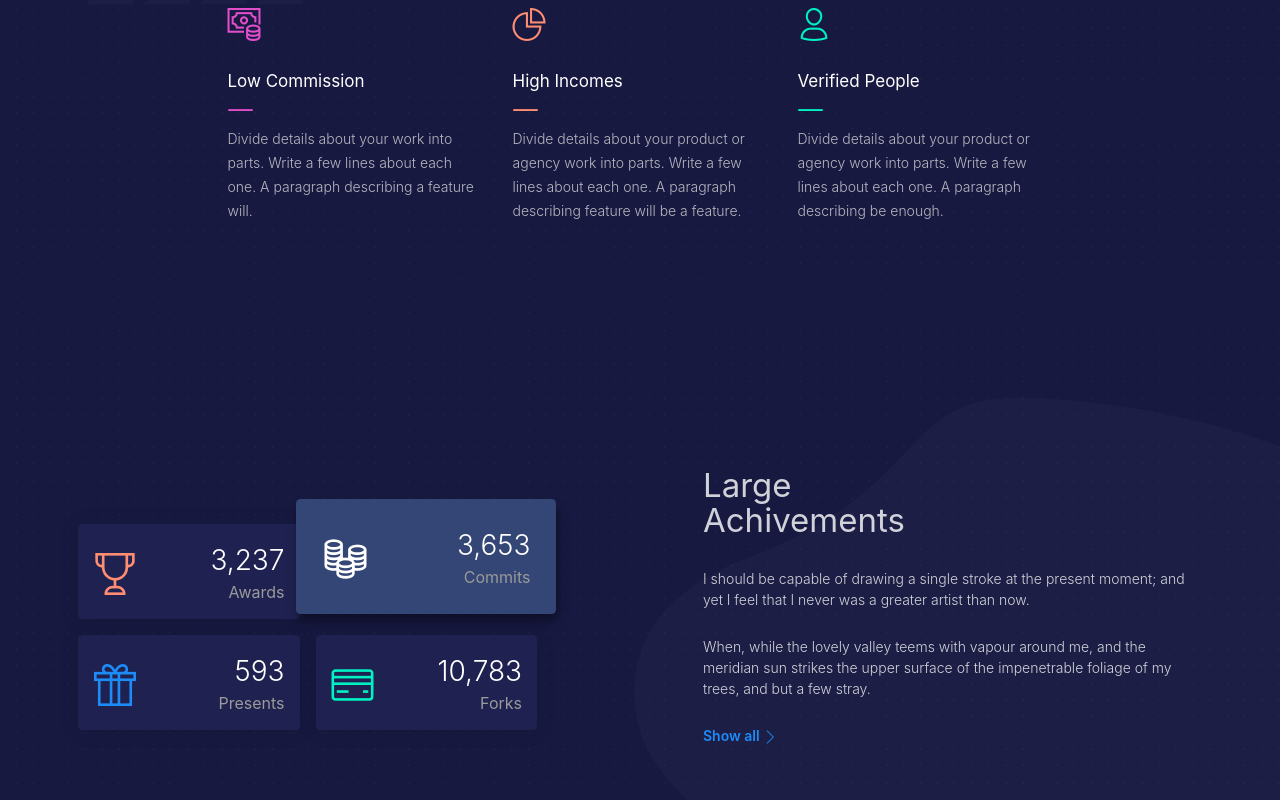
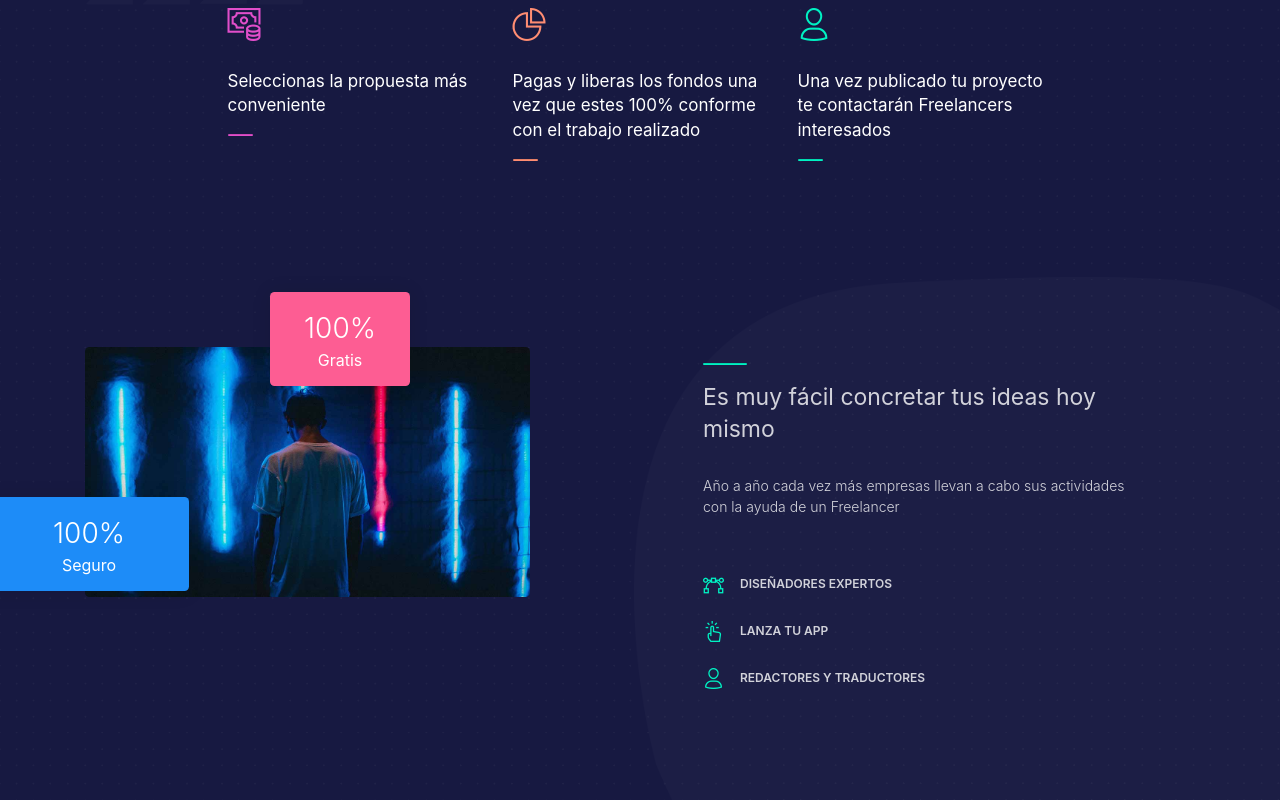
Before and after one commit to AlerzDev/freelance-mx-react-js, a React (Create React App) app: page / in a window 1280 px wide. Shown: the part 1080-1880 px from the top of the page. Built offline with nearby package versions, Linux system fonts and the light colour scheme.

Commit message:
final commit

```diff
--- a/src/App.js
+++ b/src/App.js
@@ -9,20 +9,24 @@ import DetaildProject from './components/projects/detail_project';
 class App extends Component {
   constructor(props) {
     super(props)
-    this.state = { login: true };
+    this.state = { login: false };
     this.handleLogout = this.handleLogout.bind(this);
     this.initSession = this.initSession.bind(this);
-    let value = localStorage.getItem("userSession");
+
+
+  }
+  componentDidMount(){
+    let value = localStorage.getItem("user");
     try {
         var json = JSON.parse(value);
-        var success = Object.keys(json).length === 0;
+        console.log(json)
+        var success = json === null;
         this.setState({login:!success});
 
     } catch (e) {
         console.log(e);
     }
-
-  }
+ }
   acction() {
 
   }
@@ -113,9 +117,9 @@ class App extends Component {
             <Switch>
               <Route exact path='/' component={Home} />
               <Route path='/proyects' component={Proyects} />
-              <Route path='/perfil' component={Perfil} />
               <Route path='/detaild-project' component={DetaildProject} props/>
               <Route path="/login" render={props => <Login initSession = {this.initSession} />} />
+              <Route path="/perfil" render={props => <Perfil handleLogout = {this.handleLogout} />} />
           </Switch>
           </div>
         </Router>
@@ -190,7 +194,8 @@ class App extends Component {
             <Switch>
               <Route exact path='/' component={Home} />
               <Route path='/proyects' component={Proyects} />
-              <Route path='/perfil' component={Perfil} />
+
+              <Route path="/perfil" render={props => <Perfil handleLogout = {this.handleLogout} />} />
               <Route path='/detaild-project' component={DetaildProject} props/>
               <Route path="/login" render={props => <Login initSession = {this.initSession} />} />
           </Switch>
--- a/src/components/home/home.js
+++ b/src/components/home/home.js
@@ -44,16 +44,15 @@ class Home extends Component {
           <img src="assets/img/triunghiuri.png" className="shapes triangle" alt="blol"/>
         <div className="row justify-content-center">
           <div className="col-lg-12">
-            <h1 className="text-center">Your best benefit</h1>
+            <h1 className="text-center">Unete a esta gran comunidad</h1>
             <div className="row row-grid justify-content-center">
               <div className="col-lg-3">
                 <div className="info">
                   <div className="icon icon-primary">
                     <i className="tim-icons icon-money-coins"></i>
                   </div>
-                  <h4 className="info-title">Low Commission</h4>
+                  <h4 className="info-title">Seleccionas la propuesta más conveniente</h4>
                   <hr className="line-primary"/>
-                  <p>Divide details about your work into parts. Write a few lines about each one. A paragraph describing a feature will.</p>
                 </div>
               </div>
               <div className="col-lg-3">
@@ -61,9 +60,8 @@ class Home extends Component {
                   <div className="icon icon-warning">
                     <i className="tim-icons icon-chart-pie-36"></i>
                   </div>
-                  <h4 className="info-title">High Incomes</h4>
+                  <h4 className="info-title">Pagas y liberas los fondos una vez que estes 100% conforme con el trabajo realizado</h4>
                   <hr className="line-warning"/>
-                  <p>Divide details about your product or agency work into parts. Write a few lines about each one. A paragraph describing feature will be a feature. </p>
                 </div>
               </div>
               <div className="col-lg-3">
@@ -71,9 +69,8 @@ class Home extends Component {
                   <div className="icon icon-success">
                     <i className="tim-icons icon-single-02"></i>
                   </div>
-                  <h4 className="info-title">Verified People</h4>
+                  <h4 className="info-title">Una vez publicado tu proyecto te contactarán Freelancers interesados</h4>
                   <hr className="line-success"/>
-                  <p>Divide details about your product or agency work into parts. Write a few lines about each one. A paragraph describing be enough.</p>
                 </div>
               </div>
             </div>
@@ -82,112 +79,7 @@ class Home extends Component {
       </div>
     </section>
 
-    <section class="section section-lg">
-      <section class="section">
-        <img src="../assets/img/path4.png" class="path"/>
-        <div class="container">
-          <div class="row row-grid justify-content-between">
-            <div class="col-md-5 mt-lg-5">
-              <div class="row">
-                <div class="col-lg-6 col-sm-12 px-2 py-2">
-                  <div class="card card-stats ">
-                    <div class="card-body">
-                      <div class="row">
-                        <div class="col-5 col-md-4">
-                          <div class="icon-big text-center icon-warning">
-                            <i class="tim-icons icon-trophy text-warning"></i>
-                          </div>
-                        </div>
-                        <div class="col-7 col-md-8">
-                          <div class="numbers">
-                            <p class="card-title">3,237
-                              </p>
-                                <p class="card-category">Awards</p>
-                          </div>
-                        </div>
-                      </div>
-                    </div>
-                  </div>
-                </div>
-                <div class="col-lg-6 col-sm-12 px-2 py-2">
-                  <div class="card card-stats upper bg-default">
-                    <div class="card-body">
-                      <div class="row">
-                        <div class="col-5 col-md-4">
-                          <div class="icon-big text-center icon-warning">
-                            <i class="tim-icons icon-coins text-white"></i>
-                          </div>
-                        </div>
-                        <div class="col-7 col-md-8">
-                          <div class="numbers">
-                            <p class="card-title">3,653
-                              </p>
-                                <p class="card-category">Commits</p>
-                          </div>
-                        </div>
-                      </div>
-                    </div>
-                  </div>
-                </div>
-              </div>
-              <div class="row">
-                <div class="col-lg-6 col-sm-12 px-2 py-2">
-                  <div class="card card-stats ">
-                    <div class="card-body">
-                      <div class="row">
-                        <div class="col-5 col-md-4">
-                          <div class="icon-big text-center icon-warning">
-                            <i class="tim-icons icon-gift-2 text-info"></i>
-                          </div>
-                        </div>
-                        <div class="col-7 col-md-8">
-                          <div class="numbers">
-                            <p class="card-title">593
-                              </p>
-                                <p class="card-category">Presents</p>
-                          </div>
-                        </div>
-                      </div>
-                    </div>
-                  </div>
-                </div>
-                <div class="col-lg-6 col-sm-12 px-2 py-2">
-                  <div class="card card-stats ">
-                    <div class="card-body">
-                      <div class="row">
-                        <div class="col-5 col-md-4">
-                          <div class="icon-big text-center icon-warning">
-                            <i class="tim-icons icon-credit-card text-success"></i>
-                          </div>
-                        </div>
-                        <div class="col-7 col-md-8">
-                          <div class="numbers">
-                            <p class="card-title">10,783
-                              </p>
-                                <p class="card-category">Forks</p>
-                          </div>
-                        </div>
-                      </div>
-                    </div>
-                  </div>
-                </div>
-              </div>
-            </div>
-            <div class="col-md-6">
-              <div class="pl-md-5">
-                <h1>Large
-                  <br/>Achivements</h1>
-                <p>I should be capable of drawing a single stroke at the present moment; and yet I feel that I never was a greater artist than now. </p>
-                <br/>
-                <p>When, while the lovely valley teems with vapour around me, and the meridian sun strikes the upper surface of the impenetrable foliage of my trees, and but a few stray.</p>
-                <br/>
-                <a href="#" class="font-weight-bold text-info mt-5">Show all <i class="tim-icons icon-minimal-right text-info"></i></a>
-              </div>
-            </div>
-          </div>
-        </div>
-      </section>
-    </section>
+
     <section class="section section-lg section-safe">
       <img src="../assets/img/path5.png" class="path"/>
       <div class="container">
@@ -199,7 +91,7 @@ class Home extends Component {
                 <div class="justify-content-center">
                   <div class="numbers">
                     <p class="card-title">100%</p>
-                    <p class="card-category text-white">Safe</p>
+                    <p class="card-category text-white">Gratis</p>
                   </div>
                 </div>
               </div>
@@ -208,28 +100,19 @@ class Home extends Component {
               <div class="card-body">
                 <div class="justify-content-center">
                   <div class="numbers">
-                    <p class="card-title">573 K</p>
-                    <p class="card-category text-white">Satisfied customers</p>
+                    <p class="card-title">100%</p>
+                    <p class="card-category text-white">Seguro</p>
                   </div>
                 </div>
               </div>
             </div>
-            <div class="card card-stats bg-default">
-              <div class="card-body">
-                <div class="justify-content-center">
-                  <div class="numbers">
-                    <p class="card-title">10 425</p>
-                    <p class="card-category text-white">Business</p>
-                  </div>
-                </div>
-              </div>
-            </div>
+
           </div>
           <div class="col-md-6">
             <div class="px-md-5">
               <hr class="line-success"/>
-              <h3>Awesome features</h3>
-              <p>The design system comes with three pre-built pages to help you get started faster. You can change the text and images and you're good to go.</p>
+              <h3>Es muy fácil concretar tus ideas hoy mismo</h3>
+              <p>Año a año cada vez más empresas llevan a cabo sus actividades con la ayuda de un Freelancer</p>
               <ul class="list-unstyled mt-5">
                 <li class="py-2">
                   <div class="d-flex align-items-center">
@@ -237,7 +120,7 @@ class Home extends Component {
                       <i class="tim-icons icon-vector"></i>
                     </div>
                     <div class="ml-3">
-                      <h6>Carefully crafted components</h6>
+                      <h6>Diseñadores expertos</h6>
                     </div>
                   </div>
                 </li>
@@ -247,7 +130,7 @@ class Home extends Component {
                       <i class="tim-icons icon-tap-02"></i>
                     </div>
                     <div class="ml-3">
-                      <h6>Amazing page examples</h6>
+                      <h6>Lanza tu App</h6>
                     </div>
                   </div>
                 </li>
@@ -257,7 +140,7 @@ class Home extends Component {
                       <i class="tim-icons icon-single-02"></i>
                     </div>
                     <div class="ml-3">
-                      <h6>Super friendly support team</h6>
+                      <h6>Redactores y Traductores</h6>
                     </div>
                   </div>
                 </li>
--- a/src/components/login/login.js
+++ b/src/components/login/login.js
@@ -78,9 +78,7 @@ class Login extends Component {
   }
 
   handleSave() {
-    axios.post(`${Configuration.apiServer}/api_v1/users/insert`,{headers: {
-      'Access-Control-Allow-Origin': '*',
-    }}, this.state.user).then(resp => {
+    axios.post(`${Configuration.apiServer}/api_v1/users/insert`, this.state.user).then(resp => {
       console.log(resp)
     })
   }
--- a/src/components/projects/detail_project.js
+++ b/src/components/projects/detail_project.js
@@ -38,7 +38,7 @@ class Proyects extends Component {
                     this.setState({message_error:"Ingresar la descripcion de tu oferta."});
                 }else{
                     this.setState({message_error:""});
-                    axios.post(`${Configuration.apiServer}/api_v1/offers/insert`, this.state.offer).then(resp => {
+                    axios.post(`${Configuration.apiServer}/api_v1/offers/insert?idProject=`+this.state.idProject, this.state.offer).then(resp => {
                         if(resp.data.success){
                             this.setState({offer:{price:"",textCommentary:""}})
                             this.getProject(this.state.idProject);
@@ -52,7 +52,7 @@ class Proyects extends Component {
     }
     getProject(id)
     {
-        let value = localStorage.getItem("userSession");
+        let value = localStorage.getItem("user");
         var json = {};
         try {
             json = JSON.parse(value);
```
Also changed, not shown: src/components/perfil/Perfil.js (+118 -57 lines).
